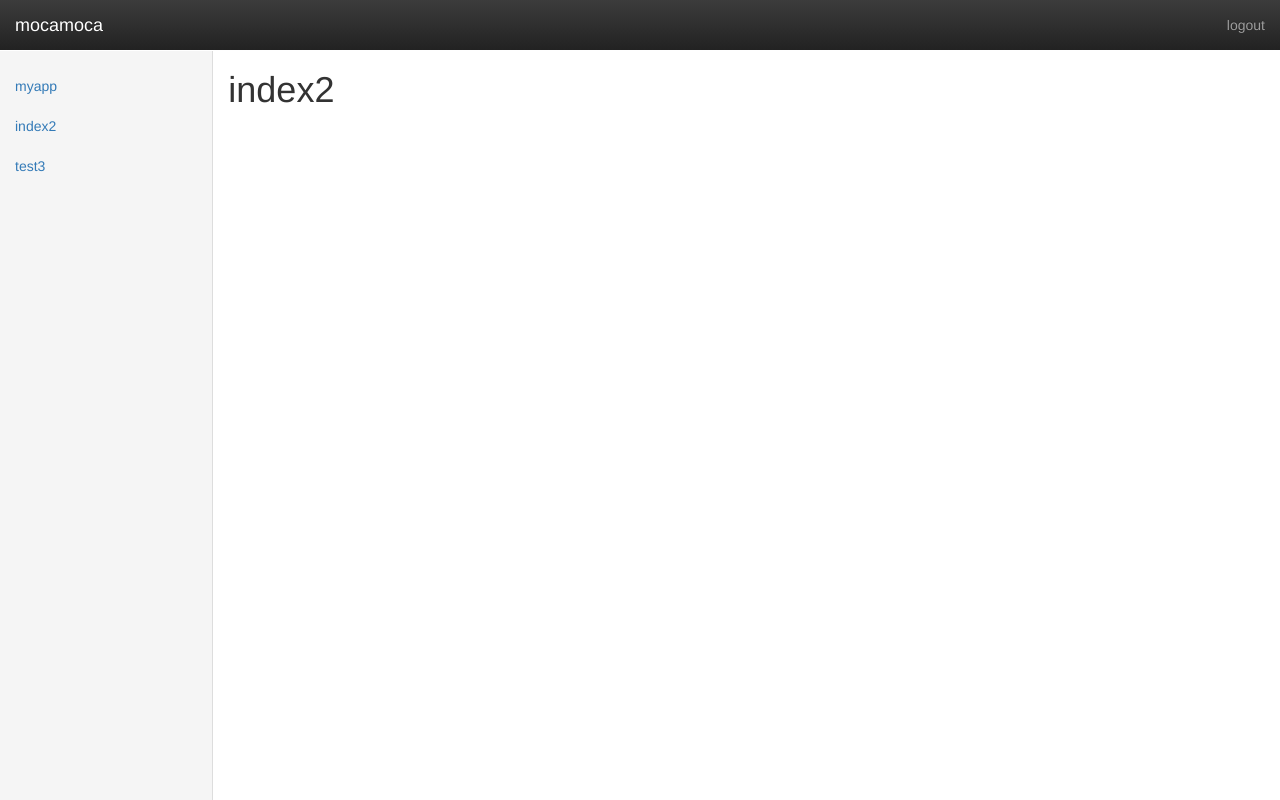
After one commit to mocamocaland/django-template-sample, a Django app: page /sample/ in a window 1280 px wide. The commit adds this page. Run offline with Django 3.2, Linux system fonts and the light colour scheme; some libraries are stand-ins or nearby versions.

Commit message:
リンク先を移動できるように設定

```diff
--- a/project/myapp/templates/myapp/base.html
+++ b/project/myapp/templates/base.html
@@ -60,9 +60,11 @@
 
             <div id="navbar" class="navbar-collapse collapse">
                 <ul class="nav navbar-nav navbar-right">
+
                     <li>
                         <a href="#">logout</a>
                     </li>
+
                 </ul>
             </div>
 
@@ -74,15 +76,17 @@
             <div class="col-sm-3 col-md-2 sidebar">
 
                 <ul class="nav nav-sidebar">
+
                     <li>
-                        <a href="#">test1</a>
+                        <a href="{% url 'myapp:index' %}">myapp</a>
                     </li>
                     <li>
-                        <a href="#">test2</a>
+                        <a href="{% url 'myapp:index2' %}">index2</a>
                     </li>
                     <li>
                         <a href="#">test3</a>
                     </li>
+
                 </ul>
 
             </div>
--- /dev/null
+++ b/project/myapp/templates/myapp/index2.html
@@ -0,0 +1,7 @@
+{% extends 'base.html' %}
+
+{% block contents %}
+<div class="col-sm-9 col-sm-offset-3 col-md-10 col-md-offset-2 main">
+<h1>index2</h1>
+</div>
+{% endblock %}
--- a/project/myapp/templates/myapp/myapp_list.html
+++ b/project/myapp/templates/myapp/myapp_list.html
@@ -1,4 +1,4 @@
-{% extends 'myapp/base.html' %}
+{% extends 'base.html' %}
 
 {% block contents %}
 
--- a/project/myapp/urls.py
+++ b/project/myapp/urls.py
@@ -6,4 +6,5 @@ app_name = 'myapp'
 
 urlpatterns = [
     path('', views.IndexView.as_view(), name='index'),
+    path('sample/', views.Index2View.as_view(), name='index2'),
 ]
--- a/project/myapp/views.py
+++ b/project/myapp/views.py
@@ -2,3 +2,6 @@ from django.views import generic
 
 class IndexView(generic.TemplateView):
     template_name = 'myapp/myapp_list.html'
+
+class Index2View(generic.TemplateView):
+    template_name = 'myapp/index2.html'
--- a/project/project/urls.py
+++ b/project/project/urls.py
@@ -16,6 +16,8 @@ Including another URLconf
 from django.contrib import admin
 from django.urls import path, include
 
+
+
 urlpatterns = [
     path('admin/', admin.site.urls),
     path('', include('myapp.urls')),
```
Also changed, not shown: project/myapp/templates/accounts/login.html (+14 -0 lines).
